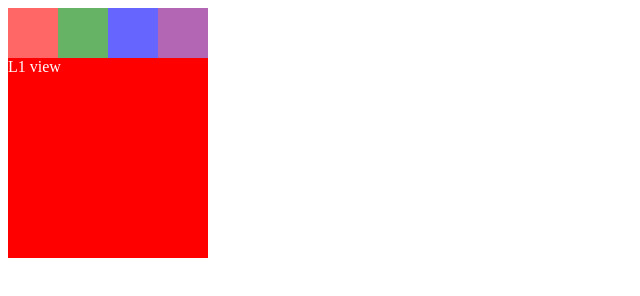
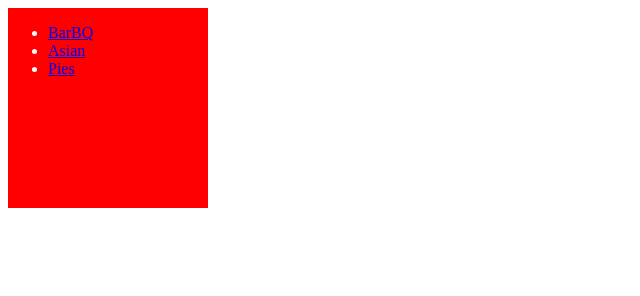
Before and after one commit to jks8787/javascriptSlide87, a website: page index.html in a window 1280 px wide. Shown: the whole page, without its empty margins (0-640 px from the left). Drawn offline with nearby package versions, Linux system fonts and the light colour scheme.

Commit message:
working on changing application of slide

```diff
--- a/index.html
+++ b/index.html
@@ -6,14 +6,39 @@
 </head>
 <body>
 
-  <div class="subject-choices slideshow-nav">
-  </div>
-
-  <div class="left-right slideshow-content">
-    <div class="l1">L1 view</div>
-    <div class="l2">L2 view</div>
-    <div class="l3">L3 view</div>
-    <div class="l4">L4 view</div>
+  <div class="left-right slideshow-content-list">
+    <div class="l1 slideshow-content">
+      <nav>
+        <ul class="slidehow-content-nav-list">
+          <li>
+            <a href="#slide-1-nav">BarBQ</a>
+          </li>
+          <li>
+            <a href="#slide-2-nav">Asian</a>
+          </li>
+          <li>
+            <a href="#slide-3-nav">Pies</a>
+          </li>
+        </ul>
+      </nav>
+    </div>
+    <div class="l2 slideshow-content">
+      <nav>
+        <ul class="slidehow-content-nav-list">
+          <li>
+            <a href="#slide-1-nav">BarBQ</a>
+          </li>
+          <li>
+            <a href="#slide-2-nav">Asian</a>
+          </li>
+          <li>
+            <a href="#slide-3-nav">Pies</a>
+          </li>
+        </ul>
+      </nav>
+    </div>
+    <div class="l3 slideshow-content">L3 view</div>
+    <div class="l4 slideshow-content">L4 view</div>
   </div>
 
   <script src="//code.jquery.com/jquery-1.11.0.min.js"></script>
--- a/main.js
+++ b/main.js
@@ -1,72 +1,56 @@
-var currentPageI = -1;
+// Slider Engine
+var curIndex = -1;
 
 // Get Content
-var $slideshowContent = $('.slideshow-content');
-
-// Get Nav
-var $slideshowNav = $('.slideshow-nav')
+var $slideshowContentList = $('.slideshow-content-list');
 
 // Get the contents children
-var pages = $slideshowContent.children();
+var pages = $slideshowContentList.children();
 
 // Make each child a jquery object
-// and create the navigation
 pages.each(function(index, domElement){
-  var $anchor;
-
   pages[index] = $(domElement);
-
-  $anchor = $('<a />',{
-    class: 'l' + (index + 1)
-  });
-
-  // TODO: Put generated anchors in array
-  // once this is done, append all anchors at once
-  $slideshowNav.append($anchor);
 });
 
 var viewsWidth = 200;
-var showPage = function(index){
+var showNexSlide = function(index){
   var currentPage,
-      nextPage;
+  nextPage
+  index = curIndex;
 
-    if(index === currentPageI) {
-      return;
+  if (curIndex === -1) {
+    index = 0;
   }
 
-    currentPage = pages[currentPageI];
+  currentPage = pages[index];
 
   if(currentPage){
-        currentPage.stop().animate({left: -viewsWidth})
+      currentPage.stop().animate({
+        left: -viewsWidth
+      })
   }
 
   nextPage = pages[index];
 
   nextPage
       .stop()
-        .css({left: viewsWidth})
-        .animate({left: 0});
+      .css({
+        left: viewsWidth
+      })
+      .animate({
+        left: 0
+      });
 
-    currentPageI = index;
+  curIndex = ++index;
 };
 
-$slideshowNav.on('click', function(e){
-  var index = $(e.target).index();
 
-  showPage(index);
-});
+// Navigation Engine
+var $slideshowContent = $('.slideshow-content');
 
-$('.left-right').
-  mouseover(function(){
-      $('.slider').stop().animate({
-          right: 0
-      }, 400);
-  }).
-  mouseout(function(){
-    $('.slider').stop().animate({
-        right: '-200px'
-    }, 400);
+$slideshowContent.on('click', 'a', function(){
+  showNexSlide();
 });
 
 // show default page
-showPage(0);
+showNexSlide();
```
Lines whose indentation alone changed are shown as unchanged.
